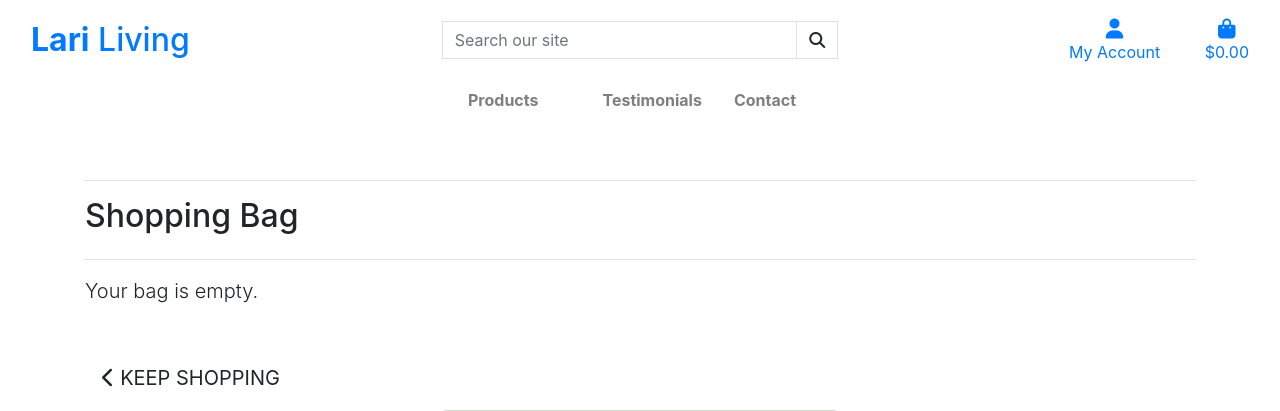
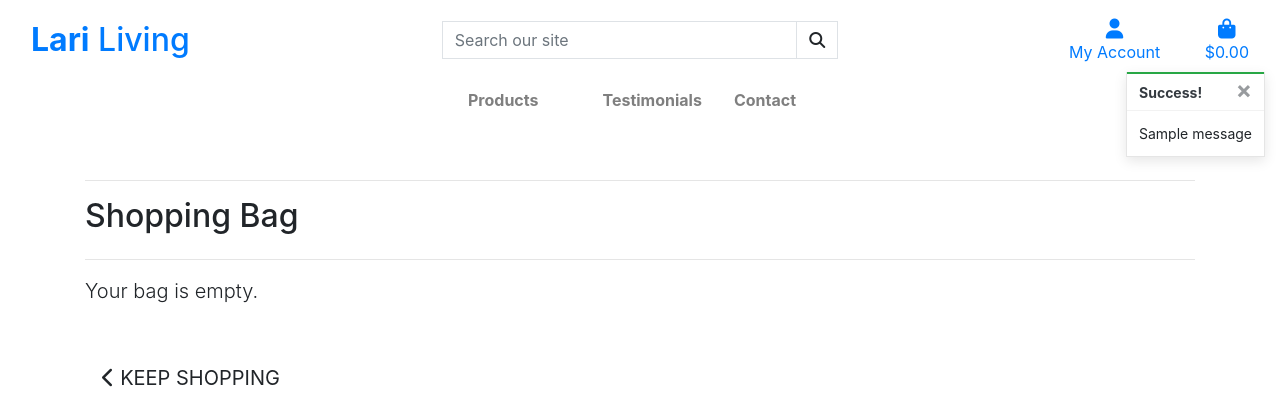
Before and after one commit to Darioc18/PP5_lari_living, a Django app: page /bag/ in a window 1280 px wide. Shown: the top 411 px of the page. Run offline with Django 3.2, Linux system fonts and the light colour scheme; tables that the repository leaves empty hold one stand-in row (values such as "Sample post"); one stand-in notice (Sample message) is shown; some libraries are stand-ins or nearby versions.

Commit message:
Add toasts and style them

```diff
--- a/bag/views.py
+++ b/bag/views.py
@@ -1,4 +1,7 @@
 from django.shortcuts import render, redirect, reverse, HttpResponse
+from django.contrib import messages
+
+from products.models import Product
 
 # Create your views here.
 
@@ -10,6 +13,7 @@ def view_bag(request):
 def add_to_bag(request, item_id):
     """ Add a quantity of the specified product to the shopping bag """
 
+    product = Product.objects.get(pk=item_id)
     quantity = int(request.POST.get('quantity'))
     redirect_url = request.POST.get('redirect_url')
     size = None
@@ -30,6 +34,7 @@ def add_to_bag(request, item_id):
             bag[item_id] += quantity
         else:
             bag[item_id] = quantity
+            messages.success(request, f'Added {product.name} to your bag')
 
     request.session['bag'] = bag
     return redirect(redirect_url)
--- a/lari_living/settings.py
+++ b/lari_living/settings.py
@@ -94,6 +94,8 @@ TEMPLATES = [
     },
 ]
 
+MESSAGE_STORAGE = 'django.contrib.messages.storage.session.SessionStorage'
+
 AUTHENTICATION_BACKENDS = (
     # Needed to login by username in Django admin, regardless of `allauth`
     'django.contrib.auth.backends.ModelBackend',
@@ -113,6 +115,7 @@ ACCOUNT_SIGNUP_EMAIL_ENTER_TWICE = True
 ACCOUNT_USERNAME_MIN_LENGTH = 4
 LOGIN_URL = '/accounts/login/'
 LOGIN_REDIRECT_URL = '/'
+LOGOUT_REDIRECT_URL = '/'
 
 WSGI_APPLICATION = 'lari_living.wsgi.application'
 
--- a/static/css/base.css
+++ b/static/css/base.css
@@ -10,6 +10,23 @@
 .update-link,
 .remove-item {
     cursor: pointer;
+}
+
+/* ------------------------------- bootstrap toasts */
+
+.message-container {
+    position: fixed;
+    top: 72px;
+    right: 15px;
+    z-index: 99999999999;
+}
+
+.custom-toast {
+    overflow: visible;
+}
+
+.toast-capper {
+    height: 2px;
 }
 
 
--- a/templates/base.html
+++ b/templates/base.html
@@ -112,7 +112,21 @@
     </header>
 
     {% if messages %}
-        <div class="message-container"></div>
+        <div class="message-container">
+            {% for message in messages %}
+                {% with message.level as level %}
+                    {% if level == 40 %}
+                        {% include 'includes/toasts/toast_error.html' %}
+                    {% elif level == 30 %}
+                        {% include 'includes/toasts/toast_warning.html' %}
+                    {% elif level == 25 %}
+                        {% include 'includes/toasts/toast_success.html' %}
+                    {% else %}
+                        {% include 'includes/toasts/toast_info.html' %}
+                    {% endif %}
+                {% endwith %}
+            {% endfor %}
+        </div>
     {% endif %}
 
     {% block page_header %}
@@ -138,11 +152,11 @@
                 </div>
 
                 <div class="col-sm-12 col-md-4">
-                    {% for message in messages %}
+                    <!-- {% for message in messages %}
                         <div class="alert alert-success">
                             {{ message }}
                         </div>
-                        {% endfor %}
+                        {% endfor %} -->
                     <!-- Subscribe -->
                     <div class="footer-header mt-4">
                         <h6 class="text-uppercase mb-4"><strong>Subscribe to Newsletter</strong></h6>
@@ -181,6 +195,9 @@
     </footer>
 
     {% block postloadjs %}
+    <script type="text/javascript">
+        $('.toast').toast('show');
+    </script>
     {% endblock %}
 
 
--- /dev/null
+++ b/templates/includes/toasts/toast_success.html
@@ -0,0 +1,13 @@
+<div class="toast custom-toast rounded-0 border-top-0" data-autohide="false">
+    <div class="arrow-up arrow-success"></div>
+    <div class="w-100 toast-capper bg-success"></div>
+    <div class="toast-header bg-white text-dark">
+        <strong class="mr-auto">Success!</strong>
+        <button type="button" class="ml-2 mb-1 close text-dark" data-dismiss="toast" aria-label="Close">
+            <span aria-hidden="true">&times;</span>
+        </button>
+    </div>
+    <div class="toast-body bg-white">
+        {{ message }}
+    </div>
+</div>
```
Also changed, not shown: templates/includes/toasts/toast_error.html (added, +13 -0 lines), templates/includes/toasts/toast_info.html (added, +13 -0 lines), templates/includes/toasts/toast_warning.html (added, +13 -0 lines).
